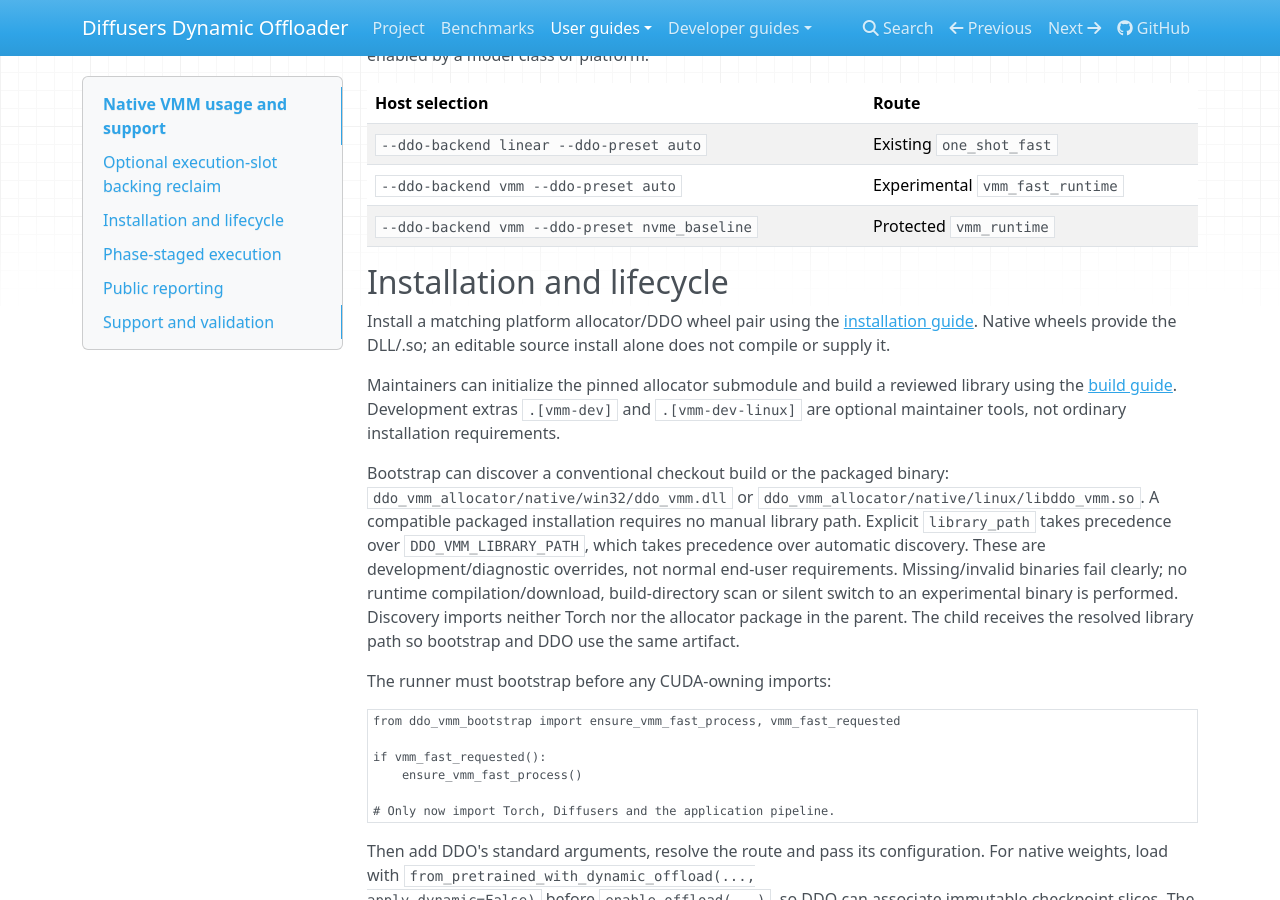
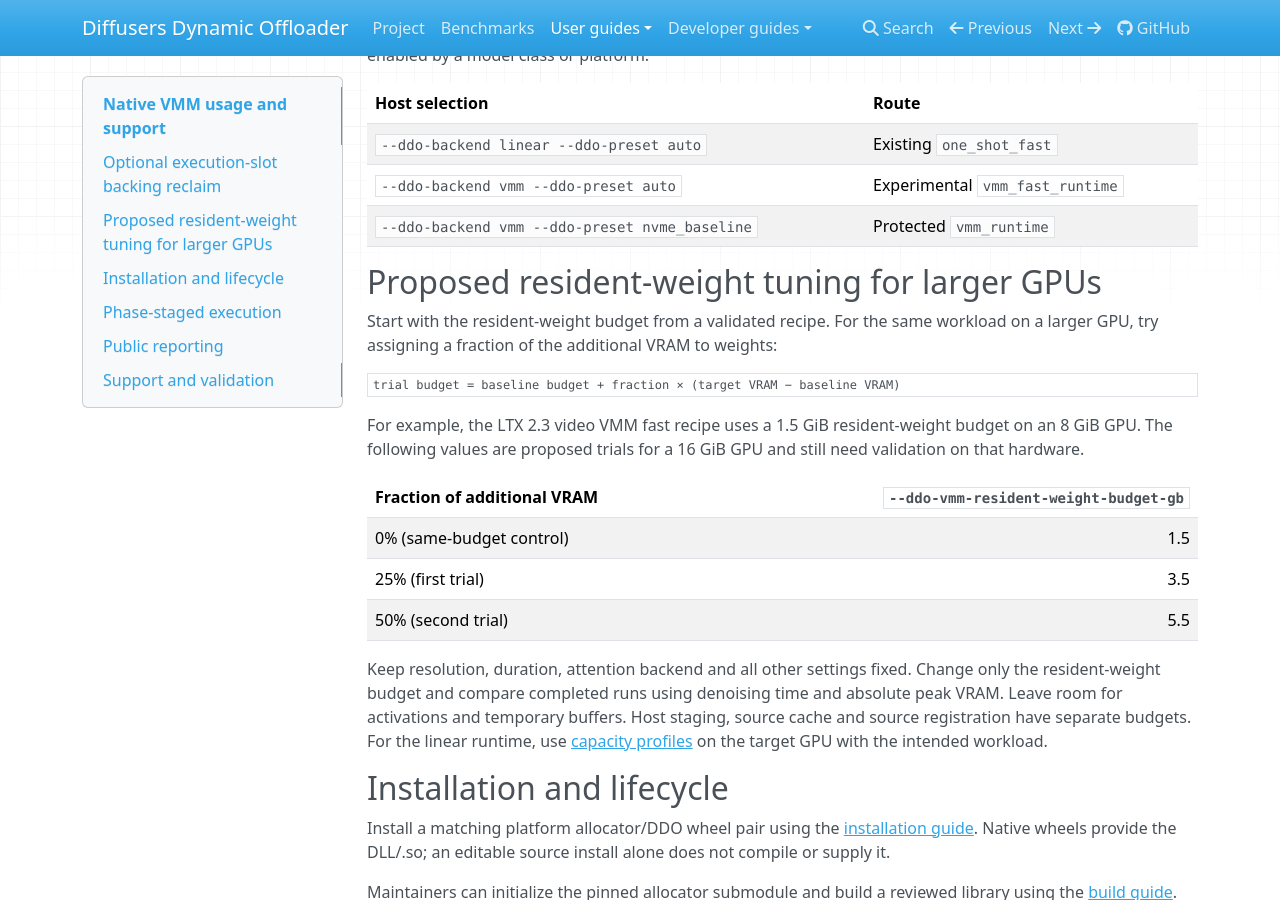
Before and after one commit to DEVAIEXP/diffusers-dynamic-offloader, an MkDocs documentation site: the page built from docs/user/native-vmm.md, in a window 1280 px wide and 900 px high, scrolled down 666 px. Built offline with MkDocs 1.6.1, drawn with Linux system fonts in a browser that asks for light colours.

Commit message:
Document proposed resident-weight tuning for larger GPUs

````diff
--- a/docs/user/native-vmm.md
+++ b/docs/user/native-vmm.md
@@ -36,6 +36,33 @@
 | `--ddo-backend linear --ddo-preset auto` | Existing `one_shot_fast` |
 | `--ddo-backend vmm --ddo-preset auto` | Experimental `vmm_fast_runtime` |
 | `--ddo-backend vmm --ddo-preset nvme_baseline` | Protected `vmm_runtime` |
+
+## Proposed resident-weight tuning for larger GPUs
+
+Start with the resident-weight budget from a validated recipe. For the same
+workload on a larger GPU, try assigning a fraction of the additional VRAM to
+weights:
+
+```text
+trial budget = baseline budget + fraction × (target VRAM − baseline VRAM)
+```
+
+For example, the LTX 2.3 video VMM fast recipe uses a 1.5 GiB resident-weight
+budget on an 8 GiB GPU. The following values are proposed trials for a 16 GiB
+GPU and still need validation on that hardware.
+
+| Fraction of additional VRAM | `--ddo-vmm-resident-weight-budget-gb` |
+| --- | ---: |
+| 0% (same-budget control) | 1.5 |
+| 25% (first trial) | 3.5 |
+| 50% (second trial) | 5.5 |
+
+Keep resolution, duration, attention backend and all other settings fixed.
+Change only the resident-weight budget and compare completed runs using denoising
+time and absolute peak VRAM. Leave room for activations and temporary buffers.
+Host staging, source cache and source registration have separate budgets.
+For the linear runtime, use [capacity profiles](capacity-profiles.md) on the
+target GPU with the intended workload.
 
 ## Installation and lifecycle
 
````
